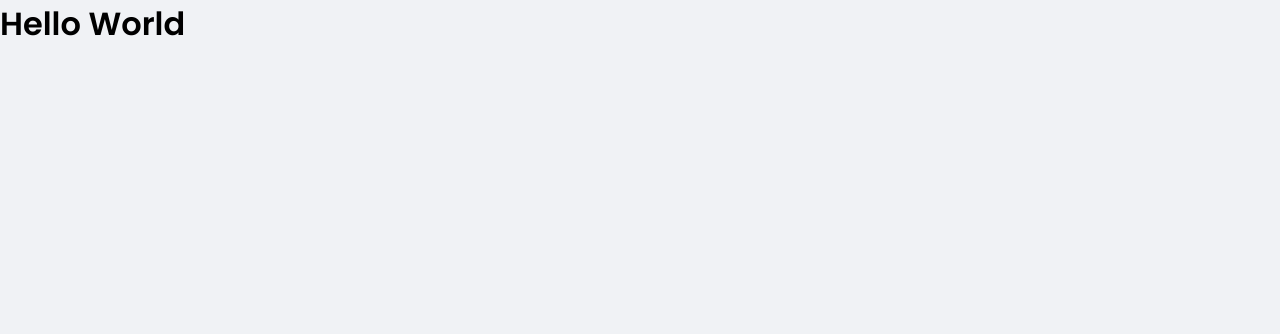
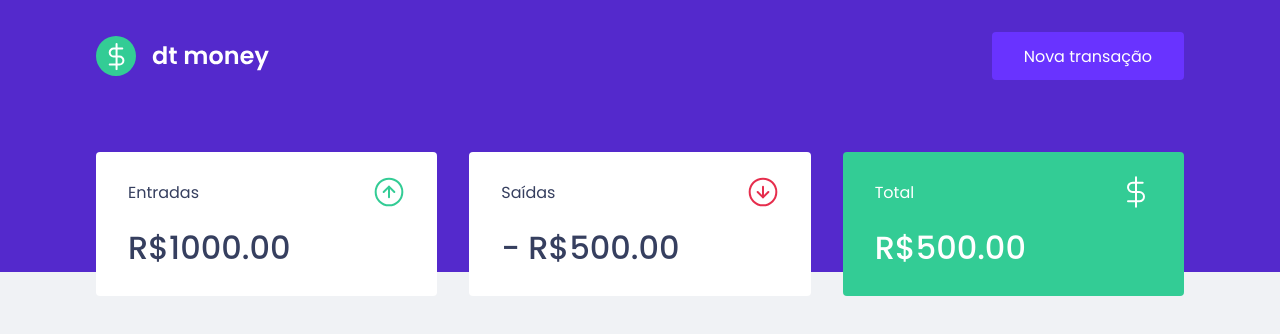
Before and after one commit to domuserk/Dt-Money, a React (Create React App) app: page / in a window 1280 px wide. Shown: the top 334 px of the page. Built offline with nearby package versions, Linux system fonts and the light colour scheme.

Commit message:
Adding components header and summary

```diff
--- a/public/index.html
+++ b/public/index.html
@@ -5,7 +5,7 @@
     <meta charset="utf-8" />
     <link rel="icon" href="favicon.png" />
     <link rel="preconnect" href="https://fonts.googleapis.com">
-    <link href="https://fonts.googleapis.com/css2?family=Poppins:wght@400;600&display=swap" rel="stylesheet">
+    <link href="https://fonts.googleapis.com/css2?family=Poppins:wght@400;500;600&display=swap" rel="stylesheet">
     <meta name="viewport" content="width=device-width, initial-scale=1" />
     <title>Dt Money</title>
   </head>
--- a/src/App.tsx
+++ b/src/App.tsx
@@ -1,11 +1,14 @@
+import { Dashboard } from "./components/Dashboard";
+import { Header } from "./components/Header";
 import { GlobalStyle } from "./styles/global";
 
 function App() {
   return (
-   <div className="App">
-     <h1>Hello World</h1>
+   <>
+     <Header/>
+     <Dashboard/>
      <GlobalStyle/>
-   </div>
+   </>
   );
 }
 
--- /dev/null
+++ b/src/components/Dashboard/index.tsx
@@ -0,0 +1,10 @@
+import { Summary } from "../Summary";
+import { Container } from "./styles";
+
+export function Dashboard() {
+  return (
+    <Container>
+      <Summary/>
+    </Container>
+  )
+}
--- /dev/null
+++ b/src/components/Dashboard/styles.ts
@@ -0,0 +1,7 @@
+import styled from "styled-components";
+
+export const Container = styled.main `
+ width: 1120px;
+ margin: 0 auto;
+ padding: 2.5rem 1rem;
+`;
--- /dev/null
+++ b/src/components/Header/index.tsx
@@ -0,0 +1,15 @@
+import logoImg from '../../assets/logo.svg';
+import { Container, Content } from './styles';
+
+export function Header() {
+  return (
+    <Container>
+      <Content>
+      <img src={logoImg} alt="dt money" />
+      <button type="button">
+        Nova transação
+      </button>
+      </Content>
+    </Container>
+  )
+}
--- /dev/null
+++ b/src/components/Header/styles.ts
@@ -0,0 +1,30 @@
+import styled from 'styled-components';
+
+export const Container = styled.header `
+  background: var(--blue);
+`;
+
+export const Content = styled.div `
+  max-width: 1120px;
+  margin: 0 auto;
+
+  padding: 2rem 1rem 12rem;
+  display: flex;
+  align-items: center;
+  justify-content: space-between;
+
+  button {
+    font-size: 1rem;
+    color: #FFF;
+    background: var(--blue-light);
+    border: 0;
+    padding: 0 2rem;
+    border-radius: 0.25rem;
+    height: 3rem;
+    transition: filter 0.2s;
+
+    &:hover {
+      filter: brightness(0.9);
+    }
+  }
+`;
--- /dev/null
+++ b/src/components/Summary/index.tsx
@@ -0,0 +1,34 @@
+import { Container } from "./styles";
+import incomeImg from '../../assets/income.svg';
+import outcomeImg from '../../assets/outcome.svg';
+import totalImg from '../../assets/total.svg';
+
+export function Summary () {
+  return (
+    <Container>
+      <div>
+        <header>
+          <p>Entradas</p>
+          <img src={incomeImg} alt="Entradas" />
+        </header>
+        <strong>R$1000.00</strong>
+      </div>
+
+      <div>
+        <header>
+          <p>Saídas</p>
+          <img src={outcomeImg} alt="Saídas" />
+        </header>
+        <strong>- R$500.00</strong>
+      </div>
+
+      <div className="highlight-background">
+        <header>
+          <p>Total</p>
+          <img src={totalImg} alt="Total" />
+        </header>
+        <strong>R$500.00</strong>
+      </div>
+    </Container>
+  )
+}
--- /dev/null
+++ b/src/components/Summary/styles.ts
@@ -0,0 +1,34 @@
+import styled from 'styled-components';
+
+export const Container = styled.div `
+  display: grid;
+  grid-template-columns: repeat(3, 1fr);
+  gap: 2rem;
+  margin-top: -10rem;
+
+  div {
+    background: var(--shape);
+    padding: 1.5rem 2rem;
+    border-radius: 0.25rem;
+    color: var(--text-title);
+
+    header {
+      display: flex;
+      align-items: center;
+      justify-content: space-between;
+    }
+
+    strong {
+      display: block;
+      margin-top: 1rem;
+      font-size: 2rem;
+      line-height: 3rem;
+      font-weight: 500;
+    }
+
+    &.highlight-background {
+      background: var(--green);
+      color: #FFF;
+    }
+  }
+`;
--- a/src/styles/global.ts
+++ b/src/styles/global.ts
@@ -2,10 +2,9 @@
 
 export const GlobalStyle = createGlobalStyle `
   :root {
-
     --red: #E52E4D;
     --blue: #5429CC;
-
+    --green: #33CC95;
     --blue-light: #6933FF;
 
     --text-title: #363F5F;
```
